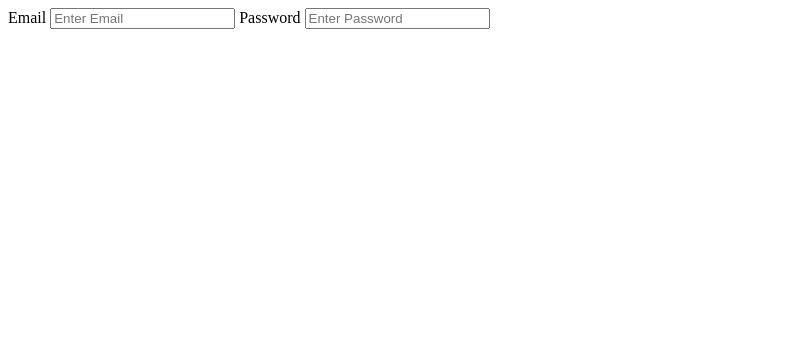
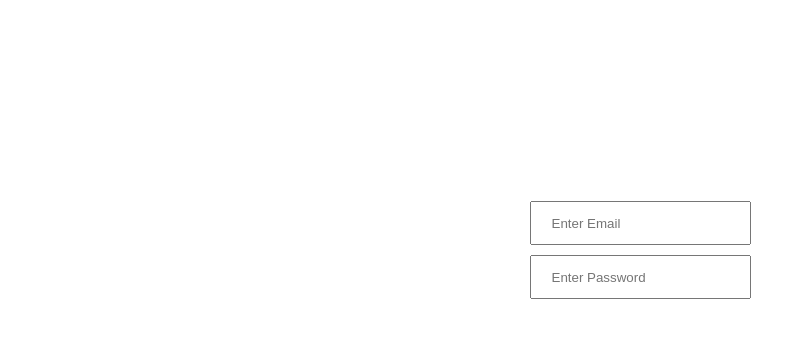
Before and after one commit to Parth-Patil333/ReadCircle, a plain HTML site: page frontend/login.html in a window 1280 px wide. Shown: the whole page, without its empty margins (0-806 px from the left). Drawn offline with Linux system fonts and the light colour scheme.

Commit message:
19th Jul

```diff
--- /dev/null
+++ b/frontend/css/login_style.css
@@ -0,0 +1,20 @@
+*{
+    box-sizing: border-box;
+    padding: 0;
+    margin: 0;
+    list-style-type: none;
+    text-decoration: none;
+}
+
+.login{
+    display: flex;
+    flex-direction: column;
+    height: 500px;
+    justify-content: center;
+    align-items: center;
+    gap: 10px;
+}
+.email-pass{
+    height: 15px;
+    padding: 20px;
+}
--- a/frontend/login.html
+++ b/frontend/login.html
@@ -4,14 +4,15 @@
     <meta charset="UTF-8">
     <meta name="viewport" content="width=device-width, initial-scale=1.0">
     <title>Document</title>
+    <link rel="stylesheet" href="css/login_style.css">
 </head>
 <body>
     <div>
-        <form action="none">
-            <label for="user-email">Email</label>
-            <input id="user-email" type="email" placeholder="Enter Email">
-            <label for="user-pass">Password</label>
-            <input id="user-pass" type="password" placeholder="Enter Password">
+        <form class="login" action="none">
+            <!-- <label for="user-email">Email</label> -->
+            <input class="email-pass" id="user-email" type="email" placeholder="Enter Email">
+            <!-- <label for="user-pass">Password</label> -->
+            <input class="email-pass" id="user-pass" type="password" placeholder="Enter Password">
         </form>
     </div>
 </body>
```
